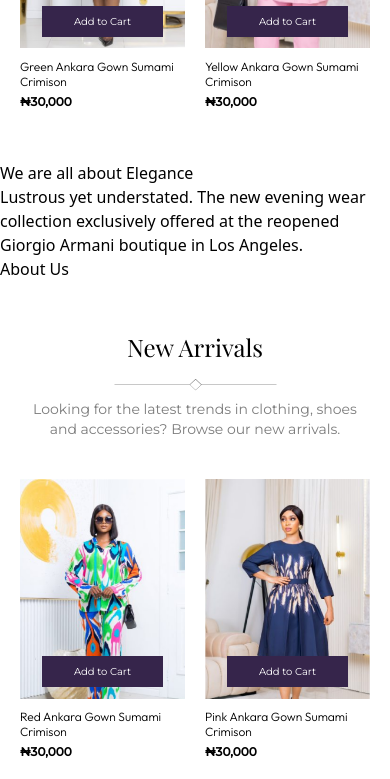
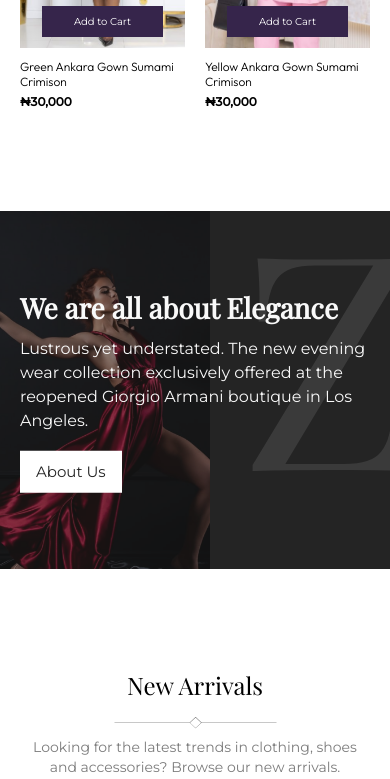
Before and after one commit to Temi-Dire/chapter40-website, a React (Vite) app: page / in a window 390 px wide. Shown: the part 1260-2039 px from the top of the page. Built offline with nearby package versions, Linux system fonts and the light colour scheme.

Commit message:
Completed Elegance Section and Made Responsive

```diff
--- a/src/pages/home.tsx
+++ b/src/pages/home.tsx
@@ -14,18 +14,28 @@ const Home = () => {
       <Hero />
       <Newarrivals />
       {/* <HomeGrid /> */}
-      <section>
-        <div>
-          <h1>We are all about Elegance</h1>
-          <p>
+      <section className="max-w-[1440px] mx-auto w-full px-[20px] xl:px-[40px] 2xl:px-[58px] bg-[url('/assets/images/elegance.png')] bg-center bg-cover min-h-[358px] h-full md:h-[420px] lg:h-[500px] 2lg:h-[540px] xl:h-[600px] 2xl:h-[649px] relative max-h-[649px] my-[50px] overflow-hidden">
+        <div className="overlay absolute top-0 left-0 bottom-0 right-0 bg-black opacity-50"></div>
+        <div className="absolute z-10 text-white-300 font-montserrat top-1/2 -translate-y-1/2 right-0 2lg:left-1/2 px-[20px] grid gap-[8px] md:gap-[12px] xl:gap-[15px] md:text-[16px] 2xl:text-[18px]">
+          <h1 className="font-playfair text-[28px] whitespace-nowrap font-bold md:text-[32px] xl:text-[36px] 3xl:text-[40px]">
+            We are all about Elegance
+          </h1>
+          <p className="max-w-[420px] w-full">
             Lustrous yet understated. The new evening wear collection
             exclusively offered at the reopened Giorgio Armani boutique in Los
             Angeles.
           </p>
-          <button onClick={() => navigate("/about")} type="button">
+          <button
+            className="bg-white text-black text-[15px] px-[16px] py-[10px] font-light w-fit mt-[10px]"
+            onClick={() => navigate("/about")}
+            type="button"
+          >
             About Us
           </button>
         </div>
+        <p className="absolute -top-[90px] -right-[20px] text-white text-opacity-10 text-[300px] font-playfair bg-black h-[800px] w-[200px] pl-[30px]">
+          Z
+        </p>
       </section>
       <Newarrivals />
       <FooterSection />
```
